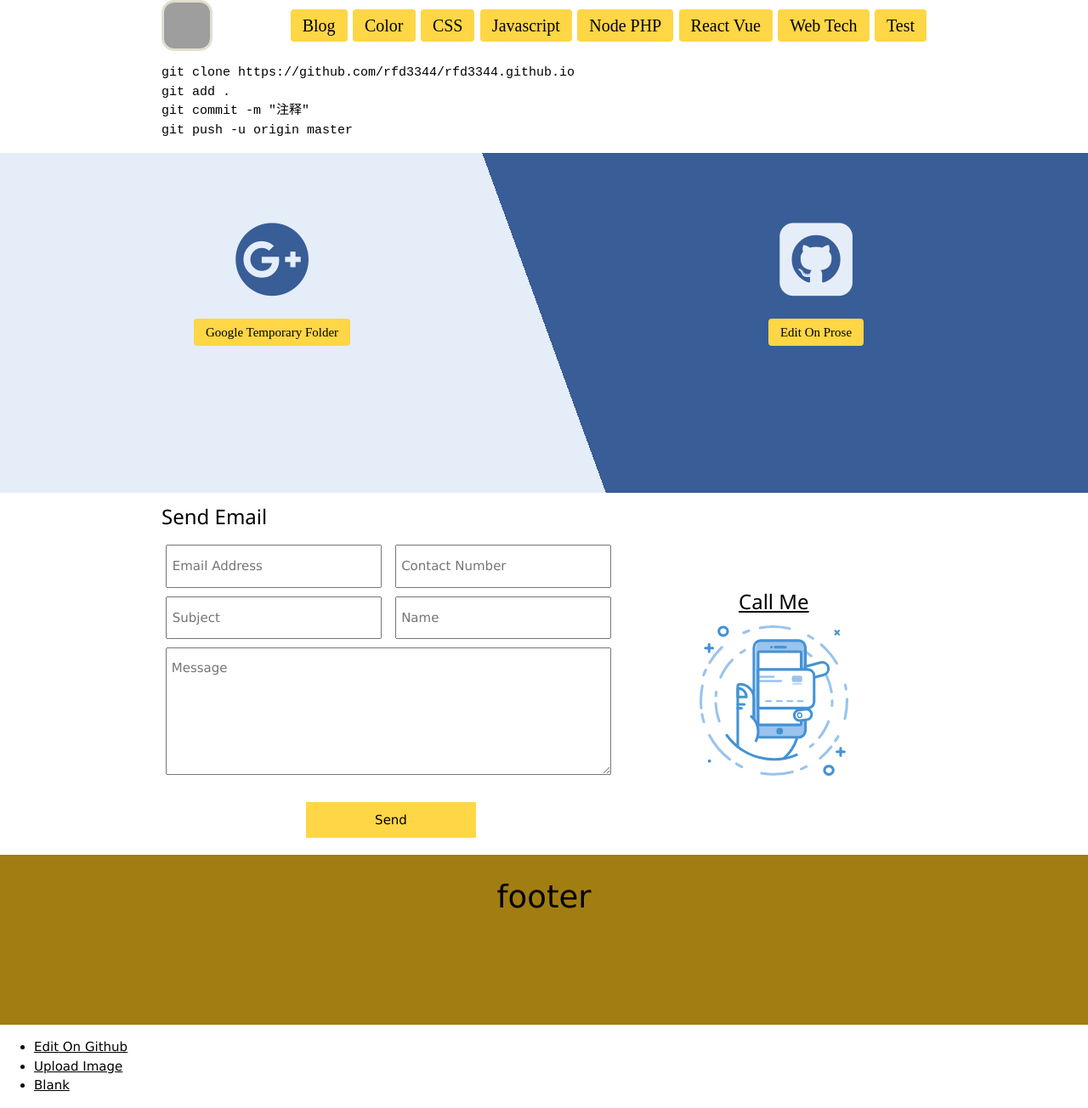
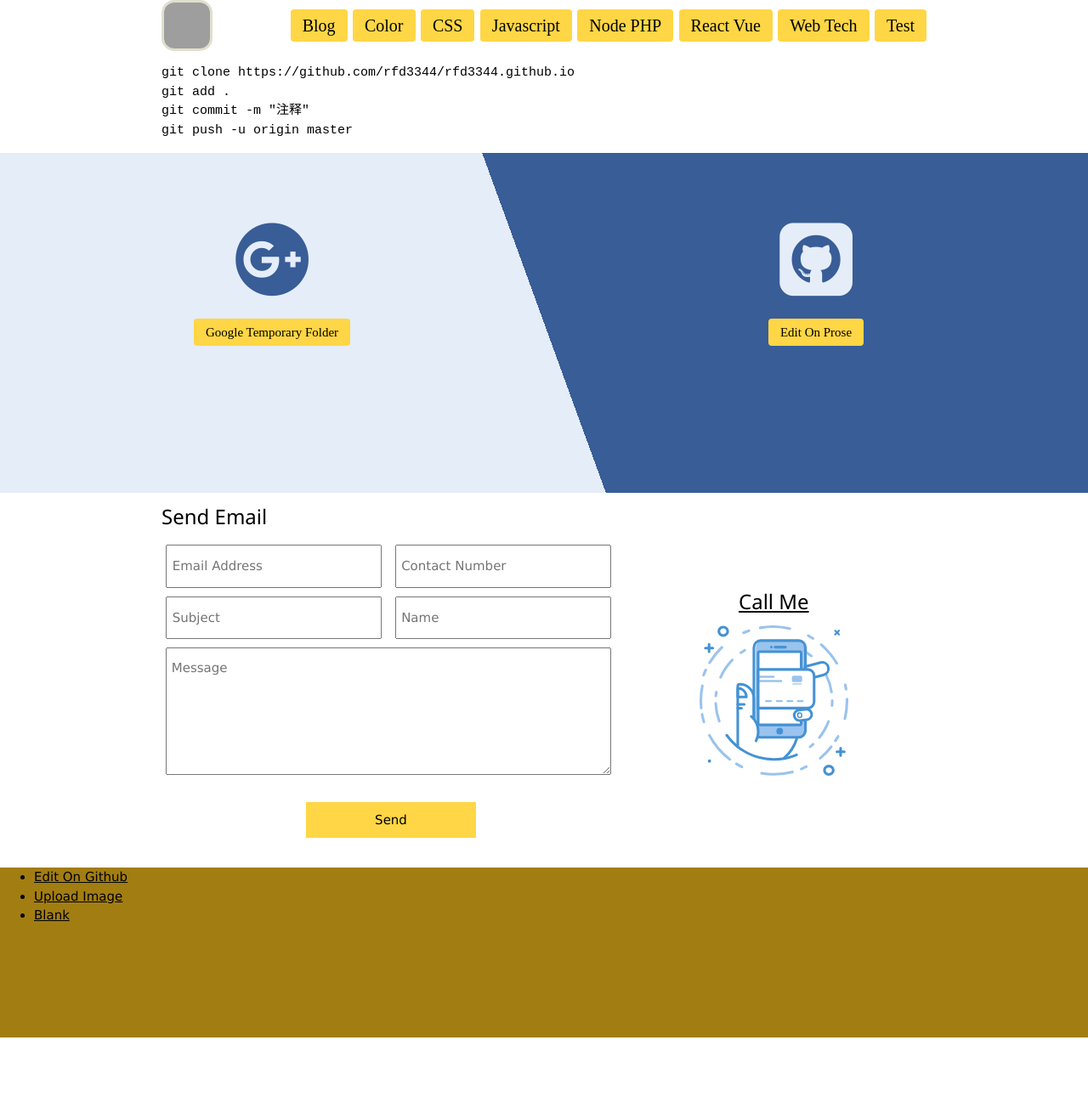
Before and after one commit to rfd3344a/rfd3344.github.io, a Jekyll site: the page built from index.html, in a window 1280 px wide. Shown: the whole page at 85% size. Built offline with Jekyll 4.4.1, drawn with Linux system fonts in a browser that asks for light colours; some web fonts are replaced; after the commit the page ends 1221 px from its top, so only the background shows below that; grey boxes are pictures that could not be loaded.

Commit message:
Update general.css

```diff
--- a/css/general.css
+++ b/css/general.css
@@ -42,16 +42,7 @@ section{
 /******  Footer ****/
 footer{
     clear:both;
-}
-footer:before{
-    content: "footer";
     background: #a27d12;
     height: 200px;
     margin: auto;
-    line-height: 100px;
-    width: 100%;
-    display: block;
-    text-align: center;
-    font-size: 37px;
-
 }
```
